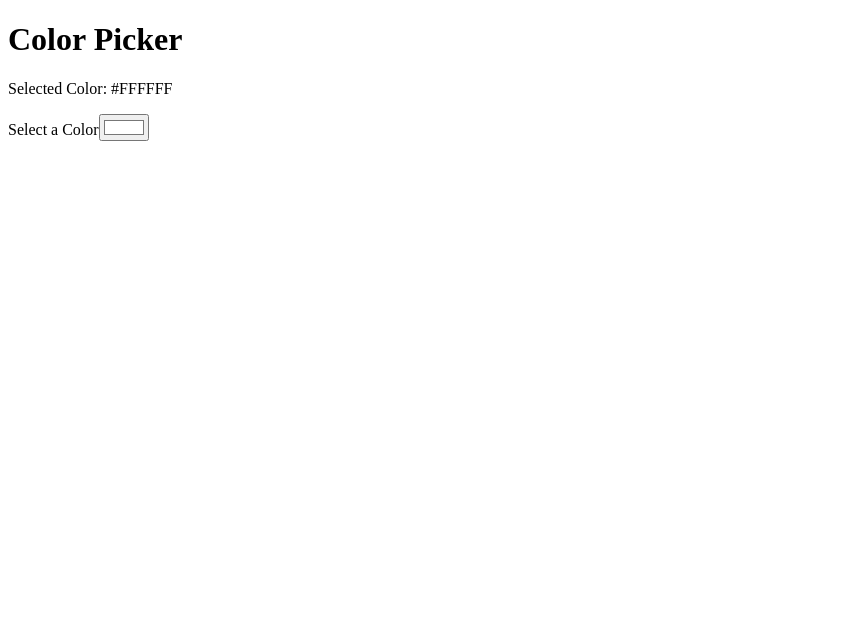
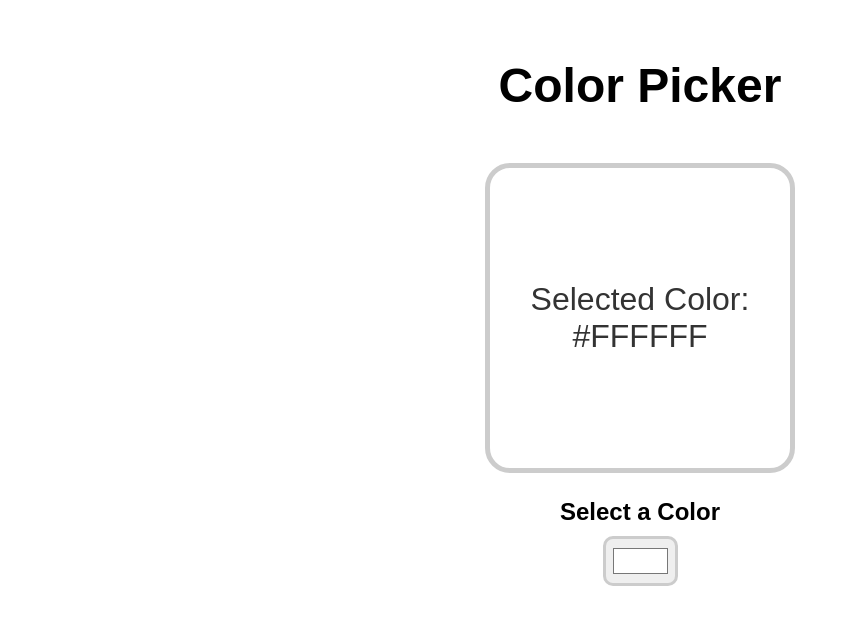
Before and after one commit to Daddanoy/react-course, a React (Vite) app in the folder my-react-ap/: page / in a window 1280 px wide. Shown: the top 624 px of the page, without its empty margins (0-849 px from the left). Built offline with nearby package versions, Linux system fonts and the light colour scheme.

Commit message:
Made colorpicker App pretty in CSS

```diff
--- a/my-react-ap/src/index.css
+++ b/my-react-ap/src/index.css
@@ -1,110 +1,46 @@
-.card{
-  border: 1px solid hsl(0, 0%, 78%);
-  border-radius: 10px;
-  box-shadow: 5px 5px 5px hsla(0, 0%, 0%, 0.1)  ;
-  padding: 20px;
-  margin: 10px;
-  text-align: center;
-  max-width: 250px;
-  display:inline-block ;
+body{
+  font-family: Arial, Helvetica, sans-serif;
 }
 
+.color-picker-container{
+  display: flex;
+  flex-direction: column;
+  align-items: center;
+}
 
-.card .card-image{
-  max-width: 60%;
-  height: auto;
-  border-radius: 50%;
+h1{
+  margin: 50px;
+  font-size: 3rem;
+}
+
+.color-display{
+  width: 300px;
+  height: 300px;
+  display: flex;
+  justify-content: center;
+  align-items: center;
+  border: 5px solid hsl(0, 0%, 80%) ;
+  border-radius:25px ;
+  margin-bottom: 25px;
+  transition: 0.25s ease;
+}
+
+.color-display p{
+  color: hsl(0 , 0%, 20%);
+  font-size: 2rem;
+  text-align: center;
+}
+
+label{
+  font-size: 1.5rem ;
+  font-weight: bold;
   margin-bottom: 10px;
 }
 
-.card .card-title{
-  font-family: Arial, Helvetica, sans-serif;
-  margin: 0;
-  color: hsl(0%, 0%, 20%);
+input[type="color"]{
+  width: 75px;
+  height: 50px;
+  padding: 5px;
+  border-radius: 10px;
+  border: 3px solid hsl(0 , 0%, 80%);
 }
-
-.card .card-text{
-  font-family: Arial, Helvetica, sans-serif;
-  color: hsl(0%, 0%, 30%);
-}
-
-.student{
-  font-family: Arial, Helvetica, sans-serif;
-  font-size: 2em;
-  padding: 10px;
-  border: 1px solid hsla(0, 0%, 50%, 0.8);
-}
-
-.student p{
-  margin: 0;
-}
-
-
-
-.welcome-message{
-  font-size: 2.5em;
-  background-color: hsl(120, 100%, 42%);
-  color: white;
-  padding: 10px;
-  border-radius: 5px;
-  margin: 0;
-
-
-}
-
-.login-prompt{
-  font-size: 2.5em;
-  background-color: hsl(0, 100%, 42%);
-  color: white;
-  padding: 10px;
-  border-radius: 5px;
-  margin: 0;
-}
-
-.list-category{
-  font-size: 2.5em;
-  font-weight: bold;
-  color: hsl(0%, 0%, 20%);
-  margin-bottom: 10px;
-  text-align: center;
-  border: 3px solid;
-  border-radius: 5px;
-  background-color: hsl(185, 100%, 50%);
-}
-
-.list-items li{
-  font-size: 2em;
-  list-style: none;
-  color: hsl(0, 0%, 25%);
-  text-align: center;
-  margin: 0;
-}
-
-.list-items li:hover{
-color: hsl(0, 0%, 45%);
-cursor: pointer;
-}
-
-.main-grid{
-
-
-  text-align: center;
-  font-family: Arial, Helvetica, sans-serif;
-
-}
-
-.js-counter{
-  font-size: 100px;
-  margin-bottom: 50px;
-}
-
-.count-button{
-  background-color: lightskyblue;
-height: 50px;
-width: 150px;
-
-  font-family: Arial, Helvetica, sans-serif;
-  color: white;
-  border: none;
-  margin: 5px;
-}
```
Also changed, not shown: my-react-ap/src/index copy.css (added, +110 -0 lines).
